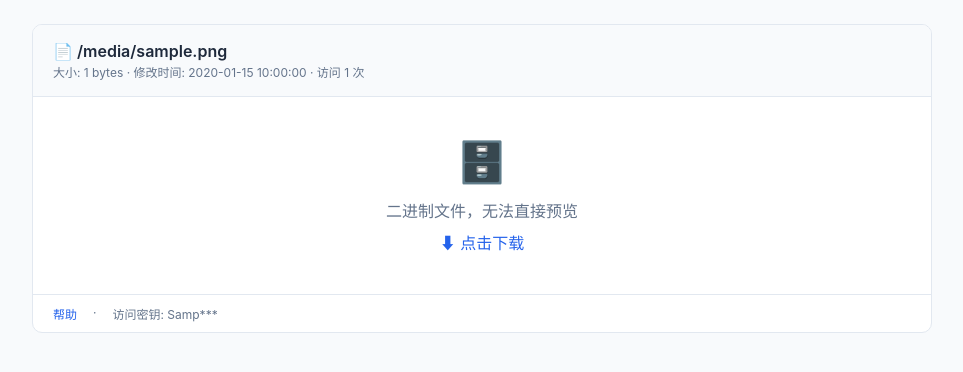
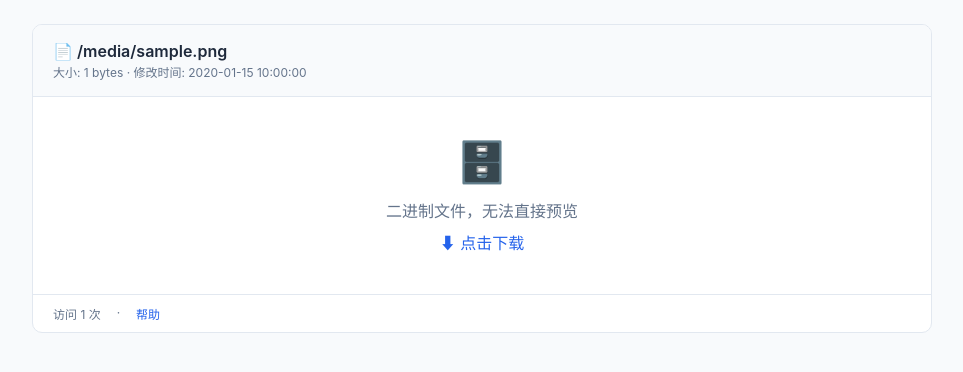
Before and after one commit to Dinosaur-MC/AgentCloudBase, a FastAPI app: template templates/file_display.html in a window 1280 px wide. Shown: the top 372 px of the page, without its empty margins (158-1121 px from the left). Run offline with FastAPI, Linux system fonts and the light colour scheme; the template is opened without the code that fills it: most values are stand-ins (such as "Sample title", 1, 10 or a date in 2020).

Commit message:
fix: remove access key from file page, show line count instead

```diff
--- a/main.py
+++ b/main.py
@@ -357,9 +357,10 @@ async def serve_content(
                 "content": content_preview if is_text else None, "is_text": is_text,
             })
         view_count = count_resource_views("/" + path)
+        line_count = content_preview.count("\n") if is_text else 0
         return templates.TemplateResponse(request, "file_display.html", {
             "path": path, "filename": abs_path.name,
-            "size": file_stat.st_size,
+            "size": file_stat.st_size, "line_count": line_count,
             "modified": datetime.fromtimestamp(file_stat.st_mtime).isoformat(),
             "content": content_preview, "is_text": is_text,
             "key": key, "view_count": view_count,
--- a/templates/file_display.html
+++ b/templates/file_display.html
@@ -34,7 +34,7 @@
     <div class="card">
       <div class="card-header">
         <h2>📄 {{ filename }}</h2>
-        <div class="meta">大小: {{ size }} bytes · 修改时间: {{ modified }} · 访问 {{ view_count }} 次</div>
+        <div class="meta">大小: {{ size }} bytes · 修改时间: {{ modified }}</div>
       </div>
       {% if can_write or can_delete or can_rename %}
       <div class="toolbar">
@@ -71,9 +71,13 @@
         {% endif %}
       </div>
       <div class="card-footer">
+        {% if is_text and line_count > 0 %}
+        <span>{{ line_count }} 行</span>
+        <span style="color:var(--muted)">·</span>
+        {% endif %}
+        <span>访问 {{ view_count }} 次</span>
+        <span style="color:var(--muted)">·</span>
         <a href="/help?level=basic">帮助</a>
-        <span style="color:var(--muted)">·</span>
-        <span>访问密钥: {{ key[:4] }}***</span>
       </div>
     </div>
   </div>
```
